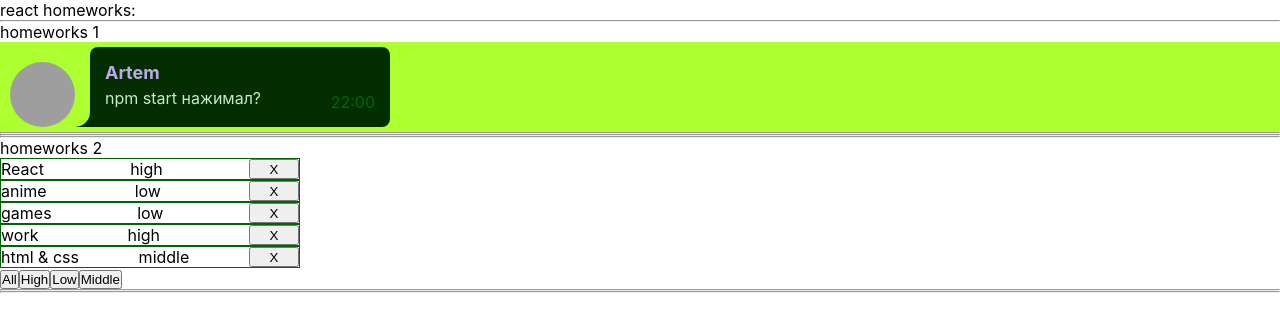
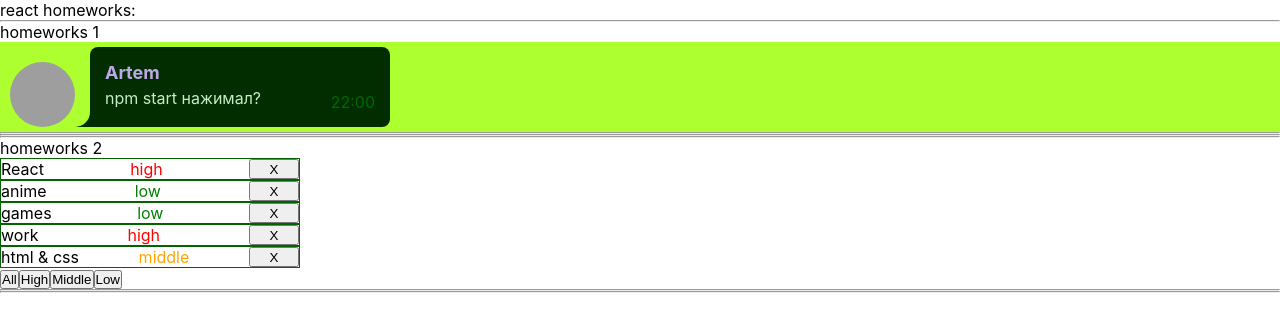
Before and after one commit to PolinSe/homeworks, a React (Create React App) app: page / in a window 1280 px wide. Shown: the top 332 px of the page. Built offline with nearby package versions, Linux system fonts and the light colour scheme; grey boxes are pictures that could not be loaded.

Commit message:
feat: edit hw2 solution

```diff
--- a/src/p2-homeworks/h2/Affair.module.css
+++ b/src/p2-homeworks/h2/Affair.module.css
@@ -4,9 +4,20 @@
     justify-content: space-between;
     width: 300px;
     border: 1px solid darkgreen;
-
 }
 
 .button {
     width: 50px;
 }
+
+.high {
+    color: red;
+}
+
+.middle {
+    color: orange;
+}
+
+.low {
+    color: green;
+}
--- a/src/p2-homeworks/h2/Affair.tsx
+++ b/src/p2-homeworks/h2/Affair.tsx
@@ -1,6 +1,7 @@
 import React from 'react'
 import {AffairType} from './HW2';
 import s from './Affair.module.css'
+
 type AffairPropsType = {
     // key не нужно типизировать
     affair: AffairType // need to fix any
@@ -8,14 +9,17 @@ type AffairPropsType = {
 }
 
 function Affair(props: AffairPropsType) {
-    // const deleteCallback = () => {}// need to fix
+    const deleteCallback = () => {
+        props.deleteAffairCallback(props.affair._id)
+    }// need to fix
+    const priorityClass = s[props.affair.priority]
 
     return (
         <div className={s.container} key={props.affair._id}>
             <span>{props.affair.name}</span>
-            <span>{props.affair.priority}</span>
+            <span className={priorityClass}>{props.affair.priority}</span>
 
-            <button className={s.button} onClick={() => props.deleteAffairCallback(props.affair._id)}>X</button>
+            <button className={s.button} onClick={deleteCallback}>X</button>
         </div>
     )
 }
--- a/src/p2-homeworks/h2/Affairs.tsx
+++ b/src/p2-homeworks/h2/Affairs.tsx
@@ -1,6 +1,6 @@
 import React from 'react'
 import Affair from './Affair'
-import {AffairType, filterAffairs, FilterType} from './HW2'
+import {AffairType, FilterType} from './HW2'
 
 type AffairsPropsType = { // need to fix any
     data: Array<AffairType>
@@ -17,14 +17,19 @@ function Affairs(props: AffairsPropsType) {
         />
     ))
 
+    const setAll = () => props.setFilter('all')
+    const setHigh = () => props.setFilter('high')
+    const setMiddle = () => props.setFilter('middle')
+    const setLow = () => props.setFilter('low')
+
     return (
         <div>
 
             {mappedAffairs}
-            <button onClick={() => props.setFilter('all')}>All</button>
-            <button onClick={() => props.setFilter('high')}>High</button>
-            <button onClick={() => props.setFilter('low')}>Low</button>
-            <button onClick={() => props.setFilter('middle')}>Middle</button>
+            <button onClick={setAll}>All</button>
+            <button onClick={setHigh}>High</button>
+            <button onClick={setMiddle}>Middle</button>
+            <button onClick={setLow}>Low</button>
         </div>
     )
 }
```
